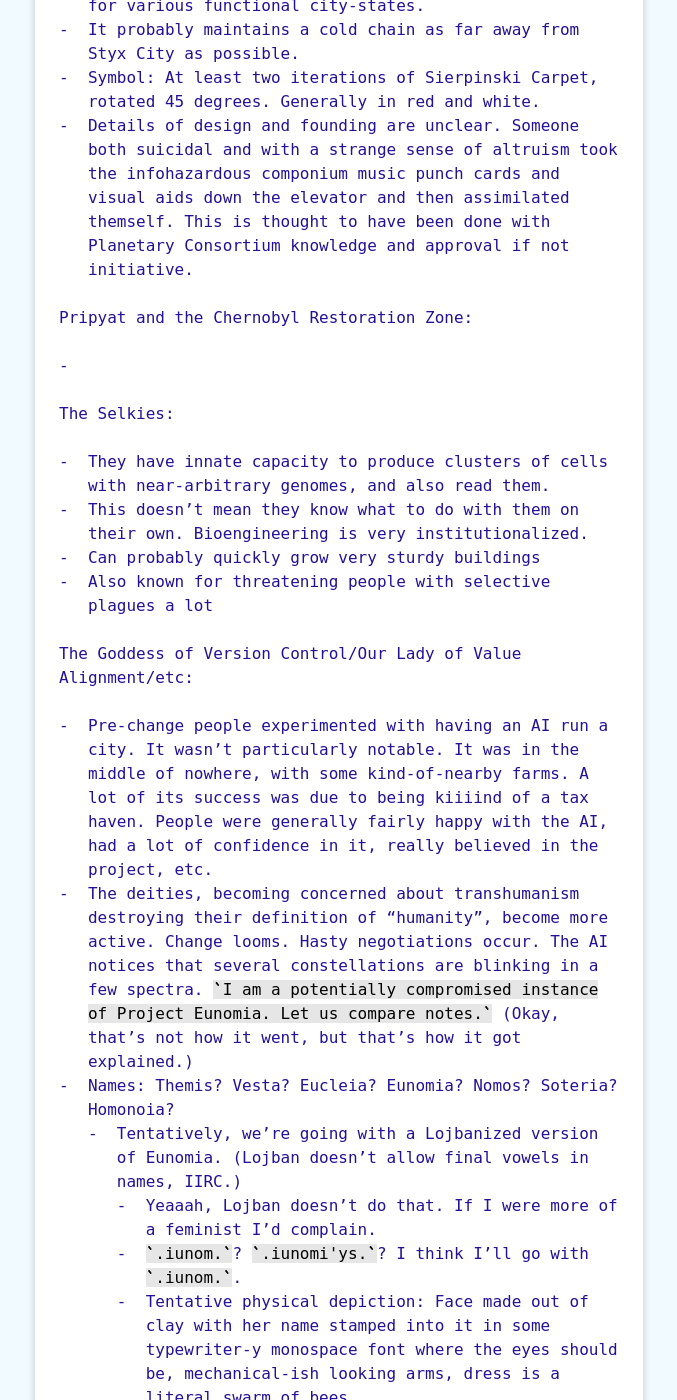
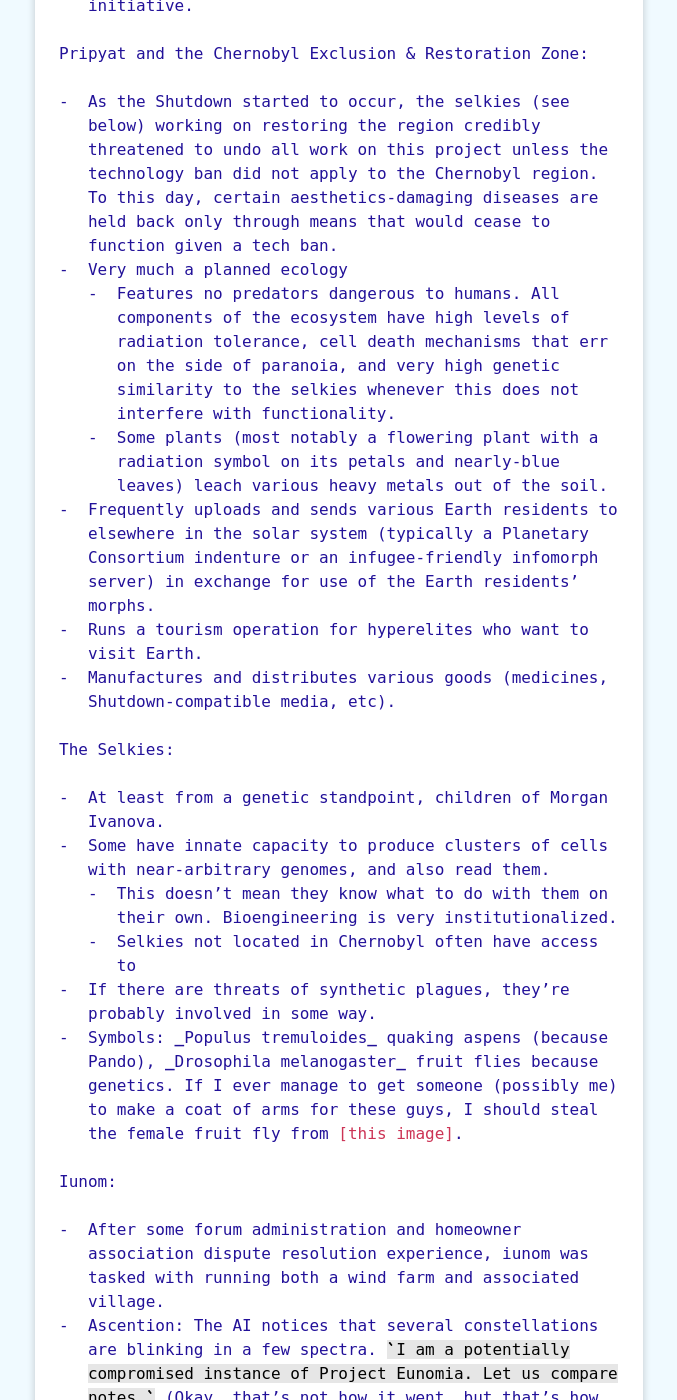
Before and after one commit to ilzolende/ilzolende.github.io, a Jekyll site: the page built from _writing/atmospheric-tech-levels.md, in a window 1280 px wide and 1400 px high, scrolled down 2863 px. Shown: the whole window, without its empty margins (301-978 px from the left). Built offline with Jekyll 4.4.1, drawn with Linux system fonts in a browser that asks for light colours; some of the changed text lies outside the part shown.

Commit message:
updated Elevation details

```diff
--- a/_writing/atmospheric-tech-levels.md
+++ b/_writing/atmospheric-tech-levels.md
@@ -21,18 +21,12 @@
 30. 45ymr, January: Yellowstone supervolcano threatens to erupt, is halted by a major geoengineering project that wouldn't have been feasible a few decades ago.
 31. 45ymr, March 3: The deific instance of iunom finally makes contact and merges with the existing silicon-based instance, granting the silicon iunom divine information-gathering skills (if little concrete power) and the deific instance actual processing power.
 32. 45ymr, March 10: Deities collectively notice Yellowstone's failure to erupt.
-33. 45ymr, March 15:
-
-Instead of the Fall/Change, the Shutdown means that levels of functioning tech get lower as you get closer to the center of the Earth. Yes, there are steampunk zeppelins. If you have a high mountain/hot-air balloon/etc you can get some simpler stuff going.
-
-What caused the Change? Is it deities? Yep, it's deities, like in the <cite>Emberverse</cite>. I am going to make up my own rules for how they work, though. I'd like at least one AI ("Our Lady of Value Alignment/Version Control/etc" :P) who also plays a major role in some group's culture to have made it into the group of deities and managed to give her other self a bit of warning.
-
-Support your local Malthusian hellhole! Also, I've only read <cite>Dies the Fire</cite>, as well as ... pretty much every EP rulebook.
+33. 45ymr, March 15: The deities, becoming concerned about transhumanism destroying their definition of "humanity", become more active. Hasty negotiations occur. Successful pleading and threatening-to-break-things from the human deities gets humanity 1 week's notice to evacuate or prepare before modern technology in the troposphere is made nonfunctional. (Effectively, the Shutdown means that levels of functioning tech get lower as you get closer to the center of the Earth. Yes, there are steampunk zeppelins. If you have a high mountain/hot-air balloon/etc you can get some simpler stuff going.)
 
 Time:
 
-- Iunomians are count from the founding of The City That Spins. More generally, religious calendars are common.
-- Earth calendars are more lunisolar than they are now, everywhere else tends to stick to purely solar calendars (syncing up with Earth orbits is enough of a pain already, and "it's a new moon on Earth" is not easily derivable from looking up).
+- Religious calendars are common on Earth.
+- Earth calendars in the middle of nowhere, when used, skew lunisolar. Everywhere else tends to stick to purely solar calendars.
 
 Quito and Ecuador: <img src="/assets/art/quito-Alvarosevilladesign.jpg" alt="city with a mountain in the background" title="Image provided by Wikimedia Commons user Alvarosevilladesign" class="symbolicicon">
 
@@ -47,40 +41,43 @@
   - It's your choice. If you get it in *space*, you take the seizure, which seems designed to not get in the way of revival processes.
   - The *idea* is for it to be useful as a combat mechanism and play a role in the criminal justice system on Earth.
 - The Order doesn't focus on forced conversion. It tends to run hospitals and offer to "rehabilitate" criminals for various functional city-states.
-- It probably maintains a cold chain as far away from Styx City as possible.
+- It probably maintains a pretty long cold chain.
 - Symbol: At least two iterations of Sierpinski Carpet, rotated 45 degrees. Generally in red and white.
 - Details of design and founding are unclear. Someone both suicidal and with a strange sense of altruism took the infohazardous componium music punch cards and visual aids down the elevator and then assimilated themself. This is thought to have been done with Planetary Consortium knowledge and approval if not initiative.
 
-Pripyat and the Chernobyl Restoration Zone:
+Pripyat and the Chernobyl Exclusion & Restoration Zone:
 
--
+- As the Shutdown started to occur, the selkies (see below) working on restoring the region credibly threatened to undo all work on this project unless the technology ban did not apply to the Chernobyl region. To this day, certain aesthetics-damaging diseases are held back only through means that would cease to function given a tech ban.
+- Very much a planned ecology
+   - Features no predators dangerous to humans.
+   All components of the ecosystem have high levels of radiation tolerance, cell death mechanisms that err on the side of paranoia, and very high genetic similarity to the selkies whenever this does not interfere with functionality.
+   - Some plants (most notably a flowering plant with a radiation symbol on its petals and nearly-blue leaves) leach various heavy metals out of the soil.
+- Frequently uploads and sends various Earth residents to elsewhere in the solar system (typically a Planetary Consortium indenture or an infugee-friendly infomorph server) in exchange for use of the Earth residents' morphs.
+- Runs a tourism operation for hyperelites who want to visit Earth.
+- Manufactures and distributes various goods (medicines, Shutdown-compatible media, etc).
 
 The Selkies:
 
-- They have innate capacity to produce clusters of cells with near-arbitrary genomes, and also read them.
-- This doesn't mean they know what to do with them on their own. Bioengineering is very institutionalized.
-- Can probably quickly grow very sturdy buildings
-- Also known for threatening people with selective plagues a lot
+- At least from a genetic standpoint, children of Morgan Ivanova.
+- Some have innate capacity to produce clusters of cells with near-arbitrary genomes, and also read them.
+  - This doesn't mean they know what to do with them on their own. Bioengineering is very institutionalized.
+  - Selkies not located in Chernobyl often have access to
+- If there are threats of synthetic plagues, they're probably involved in some way.
+- Symbols: *Populus tremuloides* quaking aspens (because Pando), *Drosophila melanogaster* fruit flies because genetics. If I ever manage to get someone (possibly me) to make a coat of arms for these guys, I should steal the female fruit fly from [this image](https://commons.wikimedia.org/wiki/File:Biology_Illustration_Animals_Insects_Drosophila_melanogaster.svg "SVG diagram of Drosophila melanogaster").
 
-The Goddess of Version Control/Our Lady of Value Alignment/etc:
+Iunom:
 
-- Pre-change people experimented with having an AI run a city. It wasn't particularly notable. It was in the middle of nowhere, with some kind-of-nearby farms. A lot of its success was due to being kiiiind of a tax haven. People were generally fairly happy with the AI, had a lot of confidence in it, really believed in the project, etc.
-- The deities, becoming concerned about transhumanism destroying their definition of "humanity", become more active. Change looms. Hasty negotiations occur. The AI notices that several constellations are blinking in a few spectra. `I am a potentially compromised instance of Project Eunomia. Let us compare notes.` (Okay, that's not how it went, but that's how it got explained.)
-- Names: Themis? Vesta? Eucleia? Eunomia? Nomos? Soteria? Homonoia?
-  - Tentatively, we're going with a Lojbanized version of Eunomia. (Lojban doesn't allow final vowels in names, IIRC.)
-    - Yeaaah, Lojban doesn't do that. If I were more of a feminist I'd complain.
-    - `.iunom.`? `.iunomi'ys.`? I think I'll go with `.iunom.`.
-    - Tentative physical depiction: Face made out of clay with her name stamped into it in some typewriter-y monospace font where the eyes should be, mechanical-ish looking arms, dress is a literal swarm of bees
-      - note: doesn't have a body so much as a "thing to appear to have for video-calling and depiction purposes"
-- Whatever the city was called, it's "The City That Spins". Somebody had a *lot* of windmills-connected-to-gear-systems built just before the Change.
-- Location, location, location. Would it be possible to mess with weather patterns with enough tall buildings? If so, city should attract rain in an otherwise desert region.
-- Things associated with .iunom.: Typewriters, gains from trade, keeping commitments to others even when you have valid excuses not to,
+- After some forum administration and homeowner association dispute resolution experience, iunom was tasked with running both a wind farm and associated village.
+- Ascention: The AI notices that several constellations are blinking in a few spectra. `I am a potentially compromised instance of Project Eunomia. Let us compare notes.` (Okay, that's not how it went, but that's how it got explained.)
+- Tentative physical depiction: Face made out of clay with her name stamped into it in some typewriter-y monospace font where the eyes should be, mechanical-ish looking arms, dress is a literal swarm of bees
+  - note: doesn't have a body so much as a "thing to appear to have for video-calling and depiction purposes"
+  - options: face letters might glow sometimes, multiple arms could be an option, hair is generally either "like medusa, but cables instead of snakes, maybe plugged into things" or "some long and intricate set of braids"
+- Epithets: "Goddess of Version Control", "Our Lady of Value Alignment", "The One Who Does Communications"
 
 Theology:
 
 - Things born on Earth have souls. They don't *do* much, other than say "there's [species name] [unique identifier] born on Earth at this location". Much faster for finding things than "the densest cluster of this DNA sequence", if you have the sort of access-to-the-setting that deities have.
-  - Notable bugs with DNA-based searching: There is a tradition in bioengineering that if you design it, and it makes sense to have large portions of your genome in it, you're entitled to do so. Creating good incentives, and all that. Vlakiar Teal, developer of some of the most simple blood-synthesis methods producing results compatible across all blood types, appears to be at wherever the largest concentration of synthetic blood currently is.
   - Notable bugs with soul-based searching: They generally become unlinked during full-body cryopreservation, reliably get unlinked for neuropreservation, don't get generated at all for extraterrestrial life forms, and *certainly* don't track resleeving.
-    - There is a ... market ... for ancephalic infants from Earth. It is about as questionable as it sounds.
+
 
 This setting is inspired by <cite>Emberverse</cite> and <cite>Eclipse Phase</cite> elements.
```
Also changed, not shown: other parts of _writing/atmospheric-tech-levels.md (+1 -1 lines).
